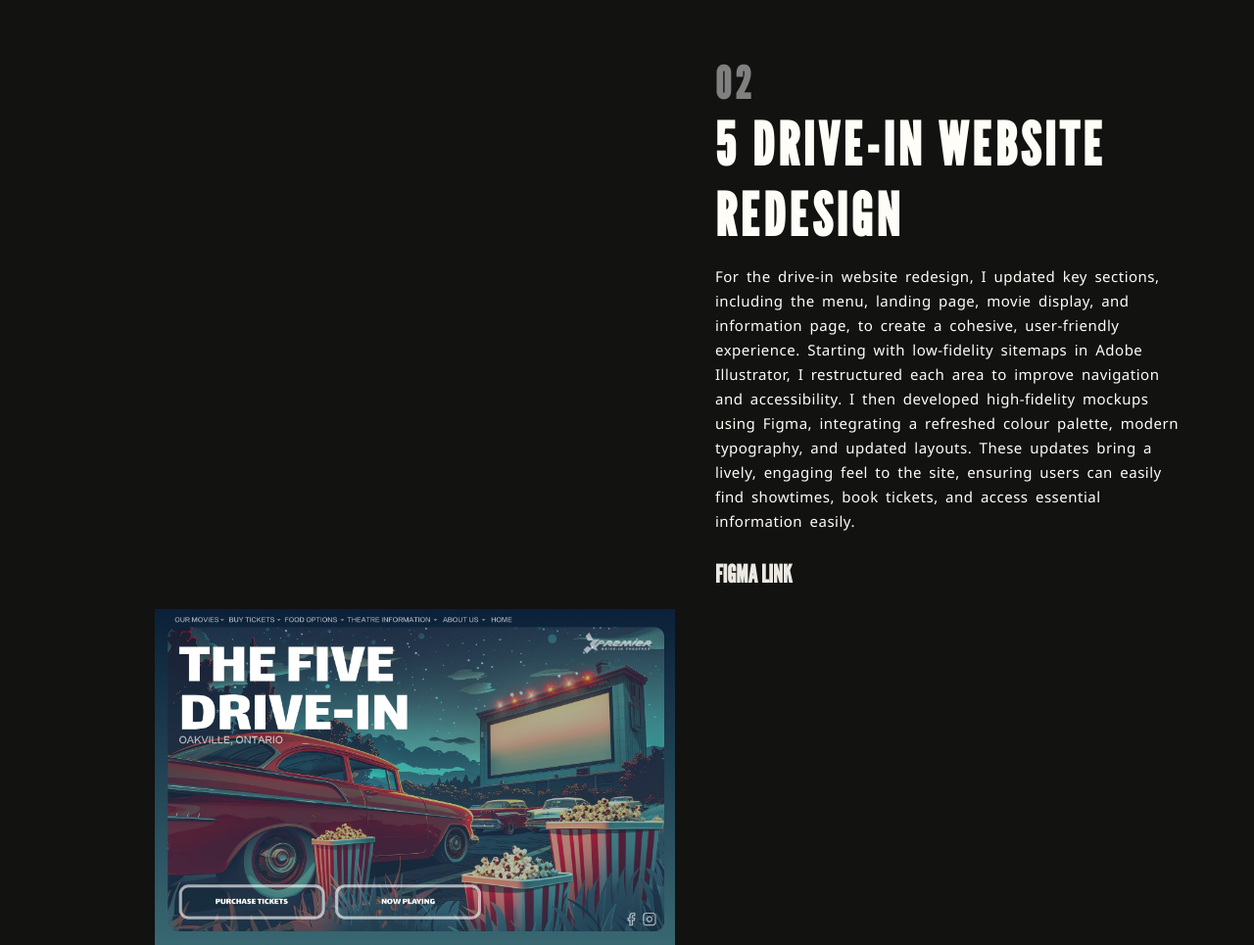
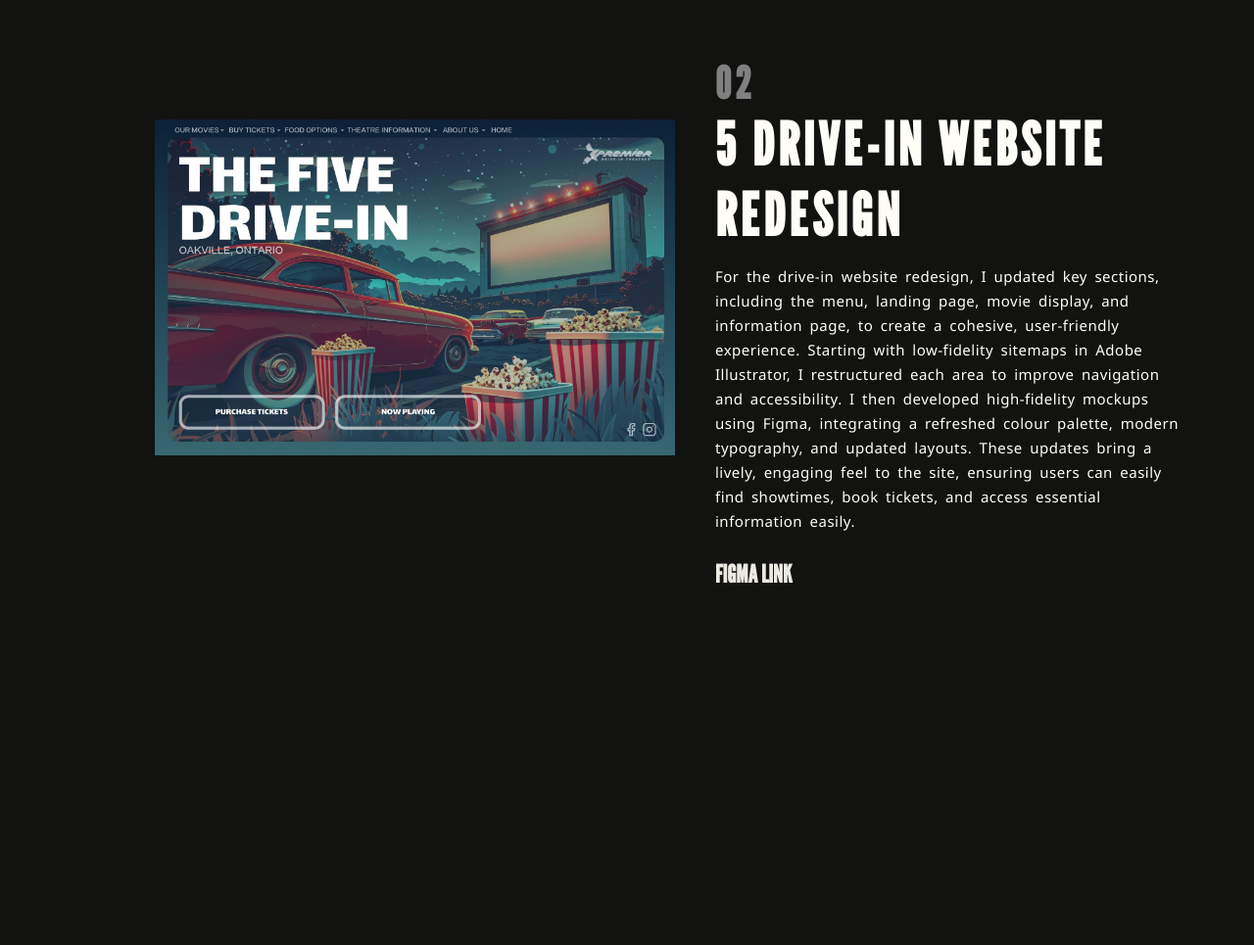
Before and after one commit to jrsouth05/Recent-Designs, a plain HTML site: page index.html in a window 1280 px wide. Shown: the part 940-1905 px from the top of the page at 98% size. Drawn offline with nearby package versions, Linux system fonts and the light colour scheme.

Commit message:
positionoing

```diff
--- a/index.html
+++ b/index.html
@@ -98,7 +98,6 @@
       margin-right: 60px
     }
 
-
     .numberheader {
       font-family: 'League Gothic', sans-serif;
       color: grey;
@@ -141,11 +140,12 @@
       margin-top: -150px;
     }
 
-    .landingPage{
+  .landingPage {
   width: 70%;
   height: auto;
   margin-left: 150px;
-  margin-top: 0; /* Removed the negative margin to align with the heading */
+  position: relative;
+  top: -500px;
 }
 
 .menu{
```
